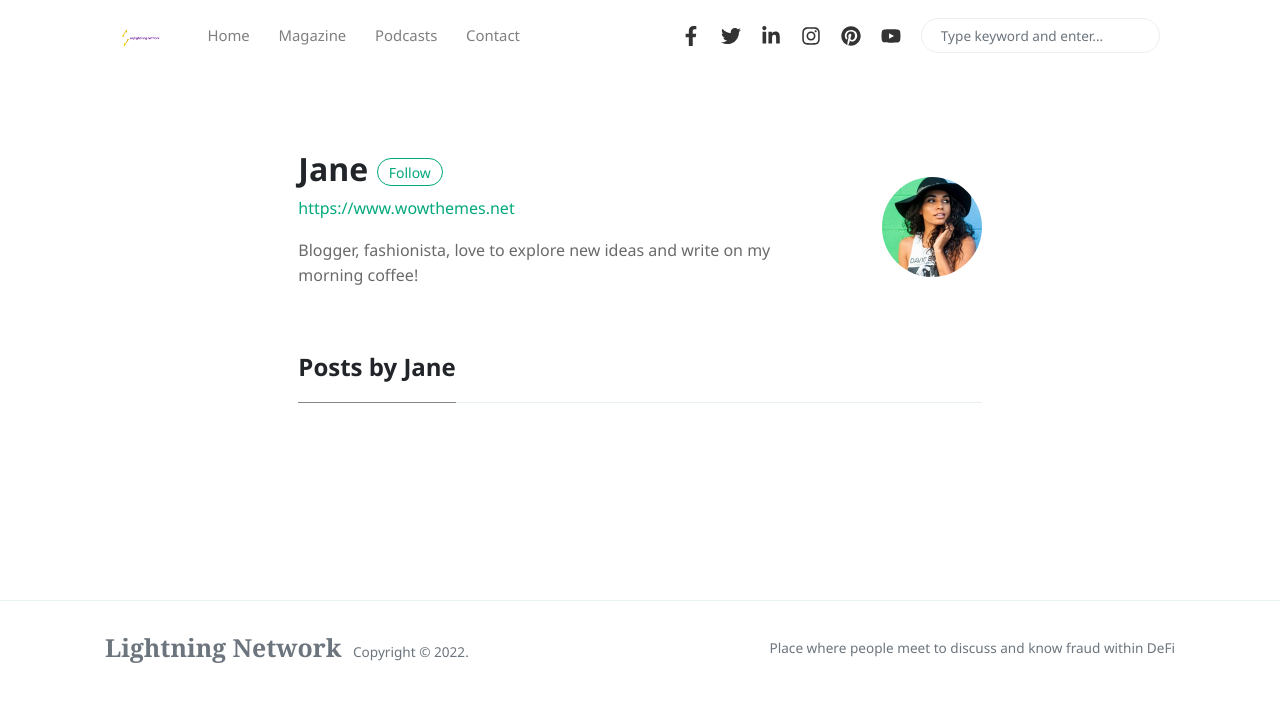
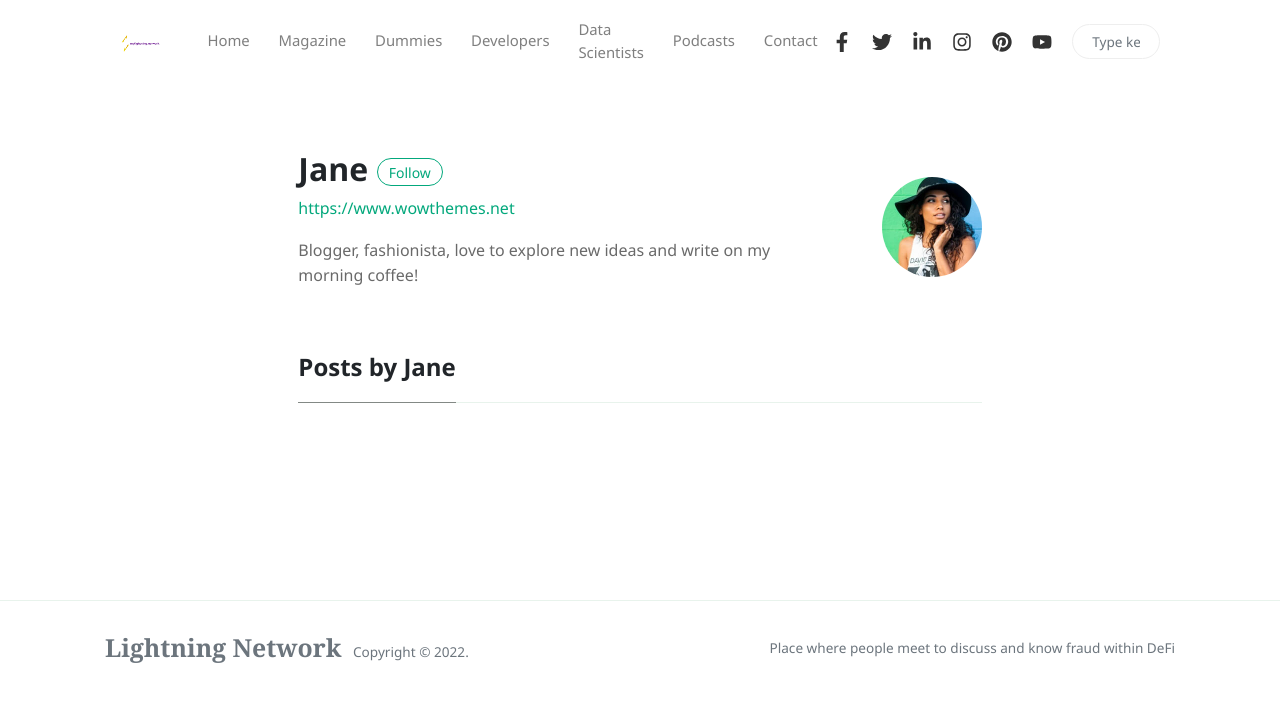
Before and after one commit to mylightningnetwork/mylightning.network.old.website, a Jekyll site: the page built from _pages/author-jane.html, in a window 1280 px wide. Shown: the top 702 px of the page. Built offline with Jekyll 4.4.1, drawn with Linux system fonts in a browser that asks for light colours; nearby versions of some CDN libraries.

Commit message:
Update menu-header.html

```diff
--- a/_includes/menu-header.html
+++ b/_includes/menu-header.html
@@ -7,6 +7,15 @@
   <a class="nav-link" href="{{site.baseurl}}/magazine">Magazine</a>
 </li>
 <li class="nav-item">
+  <a class="nav-link" href="{{site.baseurl}}/magazine">Dummies</a>
+</li>
+<li class="nav-item">
+  <a class="nav-link" href="{{site.baseurl}}/magazine">Developers</a>
+</li>
+<li class="nav-item">
+  <a class="nav-link" href="{{site.baseurl}}/magazine">Data Scientists</a>
+</li>
+<li class="nav-item">
   <a class="nav-link" href="{{site.baseurl}}/podcasts.html">Podcasts</a>
 </li>
 <li class="nav-item">
```
